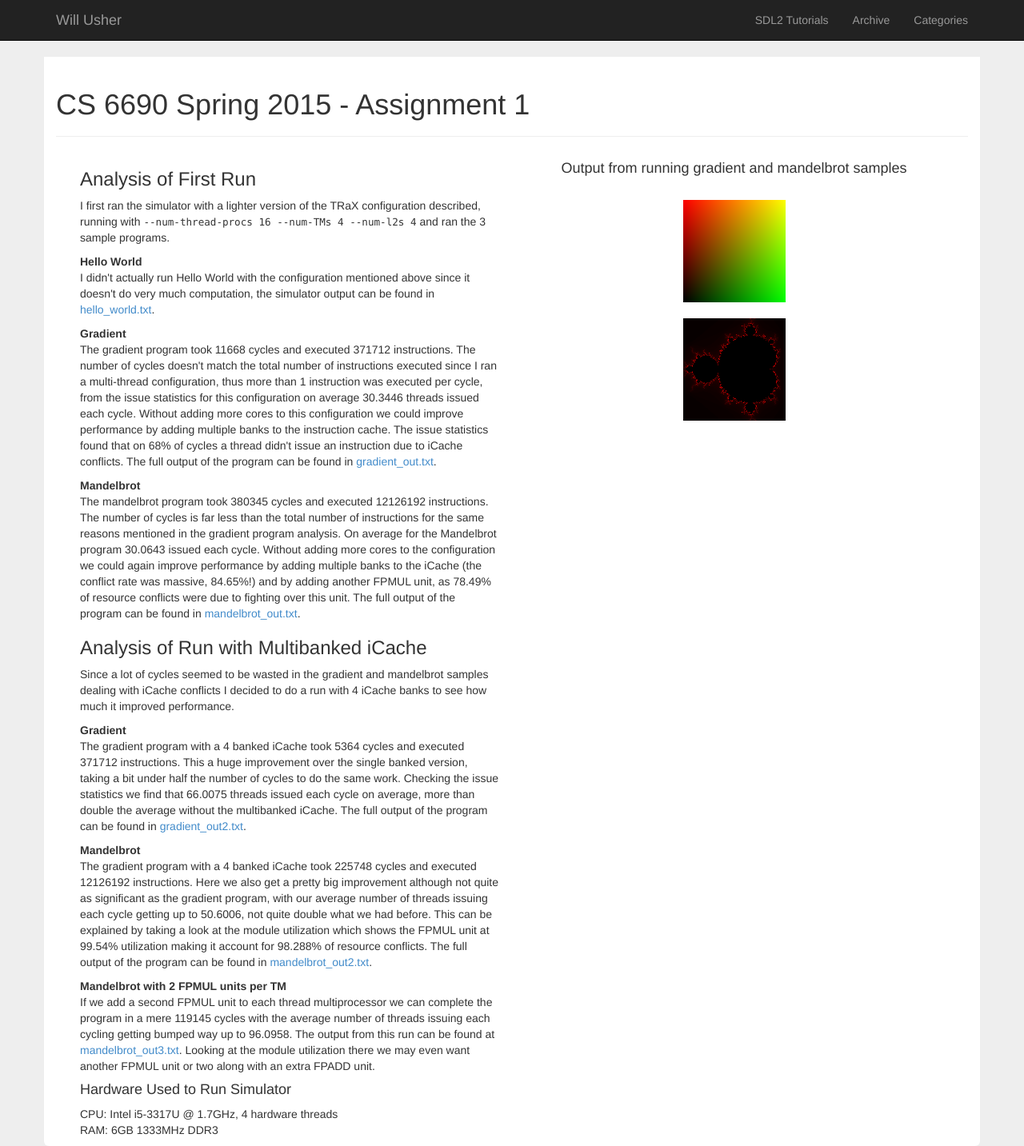
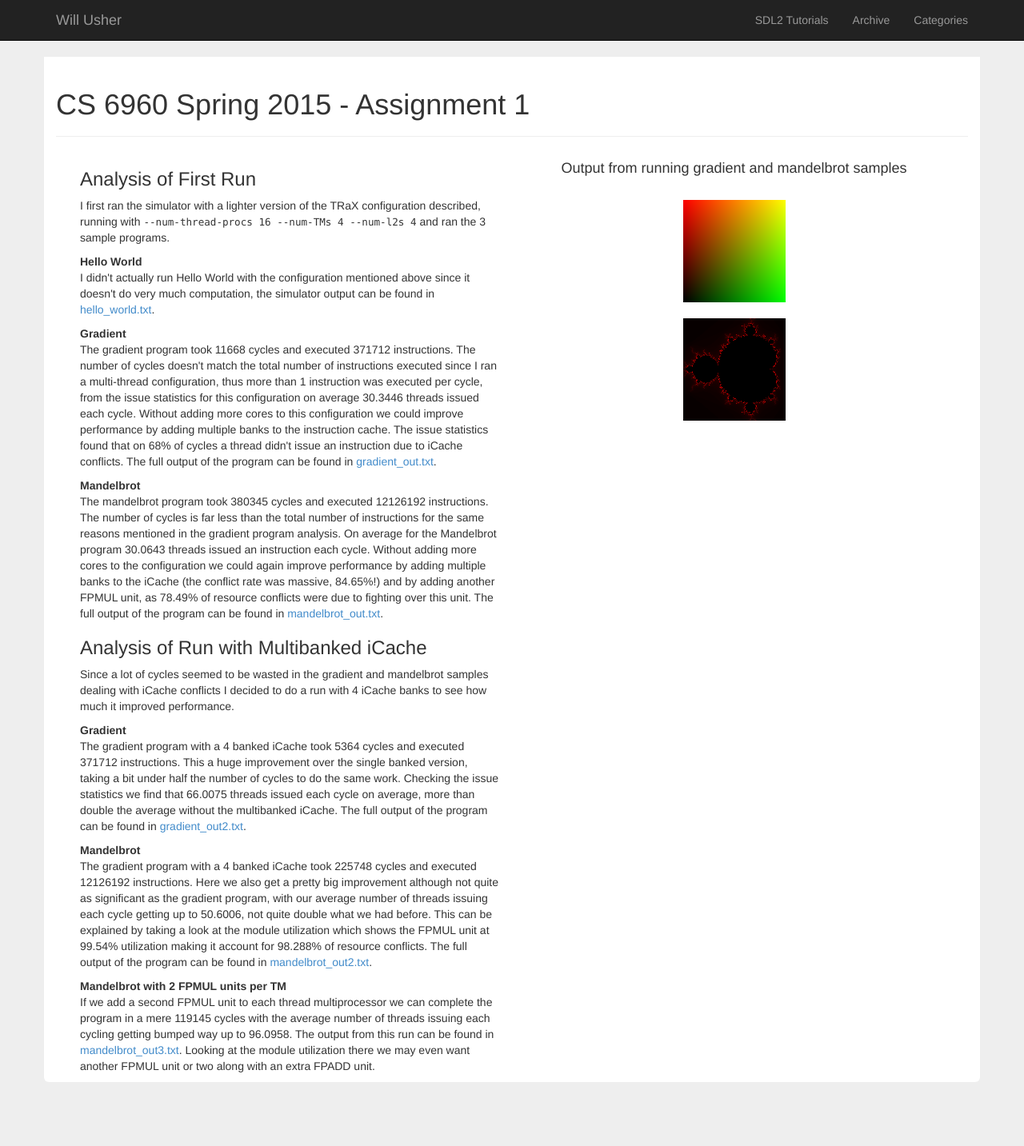
Before and after one commit to Twinklebear/Twinklebear.github.io, a Jekyll site: the page built from courses/cs6960/asn1/index.html, in a window 1280 px wide. Shown: the whole page at 80% size. Built offline with Jekyll 4.4.1, drawn with Linux system fonts in a browser that asks for light colours; nearby versions of some CDN libraries; after the commit the page ends 1353 px from its top, so only the background shows below that.

Commit message:
Fix course number in title, clean up wording some

```diff
--- a/courses/cs6960/asn1/index.html
+++ b/courses/cs6960/asn1/index.html
@@ -1,6 +1,6 @@
 ---
 layout: page
-title: "CS 6690 Spring 2015 - Assignment 1"
+title: "CS 6960 Spring 2015 - Assignment 1"
 description: ""
 ---
 {% include JB/setup %}
@@ -39,8 +39,8 @@ description: ""
 	The mandelbrot program took 380345 cycles and executed 12126192 instructions. The
 	number of cycles is far less than the total number of instructions for the
 	same reasons mentioned in the gradient program analysis. On average for the
-	Mandelbrot program 30.0643 issued each cycle. Without adding more cores
-	to the configuration we could again improve performance by adding multiple
+	Mandelbrot program 30.0643 threads issued an instruction each cycle. Without adding
+	more cores to the configuration we could again improve performance by adding multiple
 	banks to the iCache (the conflict rate was massive, 84.65%!) and by adding another
 	FPMUL unit, as 78.49% of resource conflicts were due to fighting over this unit.
 	The full output of the program can be found in
@@ -83,16 +83,10 @@ description: ""
 	If we add a second FPMUL unit to each thread multiprocessor we can
 	complete the program in a mere 119145 cycles with the average number of
 	threads issuing each cycling getting bumped way up to 96.0958. The output
-	from this run can be found at
+	from this run can be found in
 	<a href="/courses/cs6960/asn1/mandelbrot_out3.txt">mandelbrot_out3.txt</a>.
 	Looking at the module utilization there we may even want another FPMUL unit
 	or two along with an extra FPADD unit.
-	</p>
-
-	<h4>Hardware Used to Run Simulator</h4>
-	<p>
-	CPU: Intel i5-3317U @ 1.7GHz, 4 hardware threads <br />
-	RAM: 6GB 1333MHz DDR3 <br />
 	</p>
 </div>
 
```
